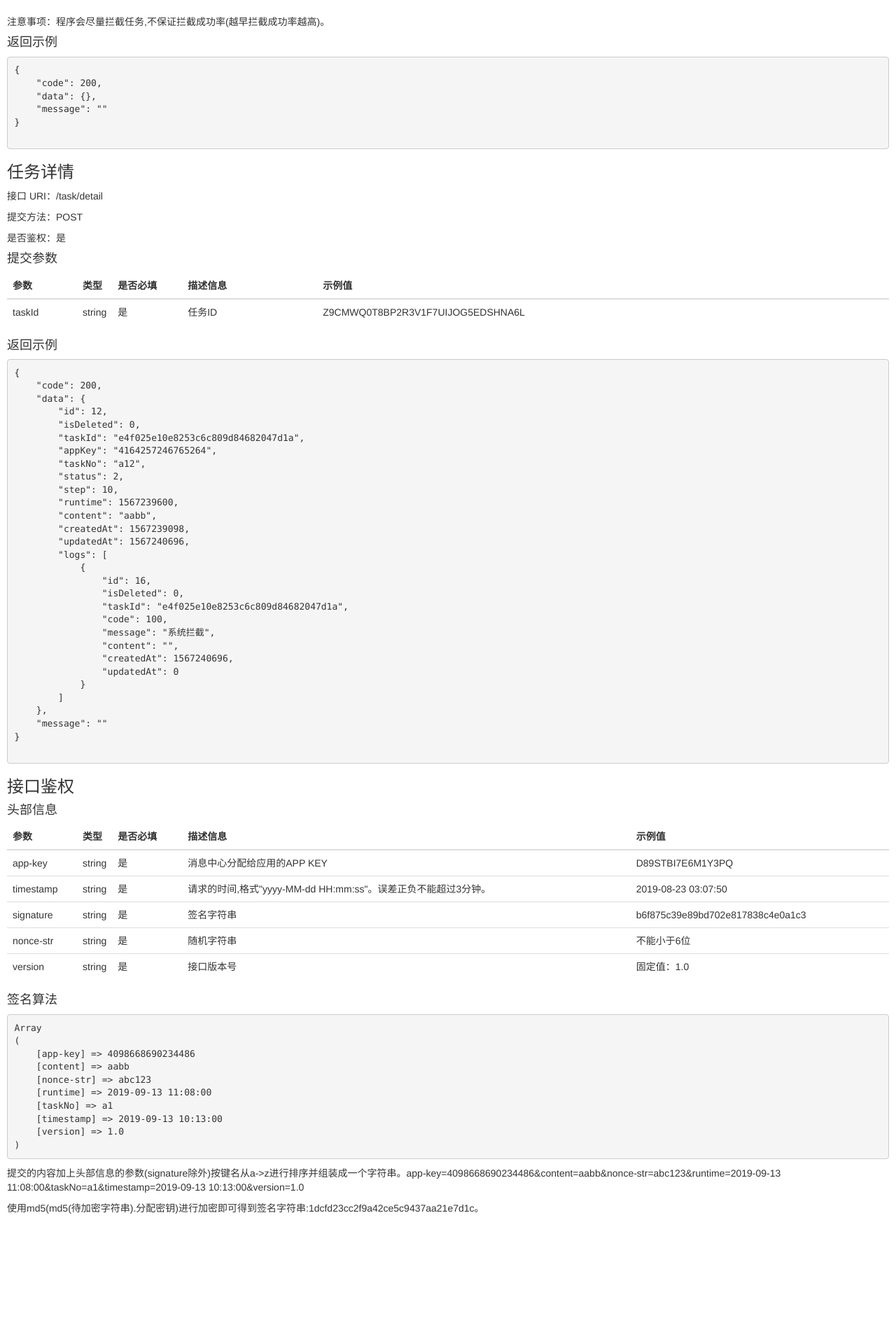
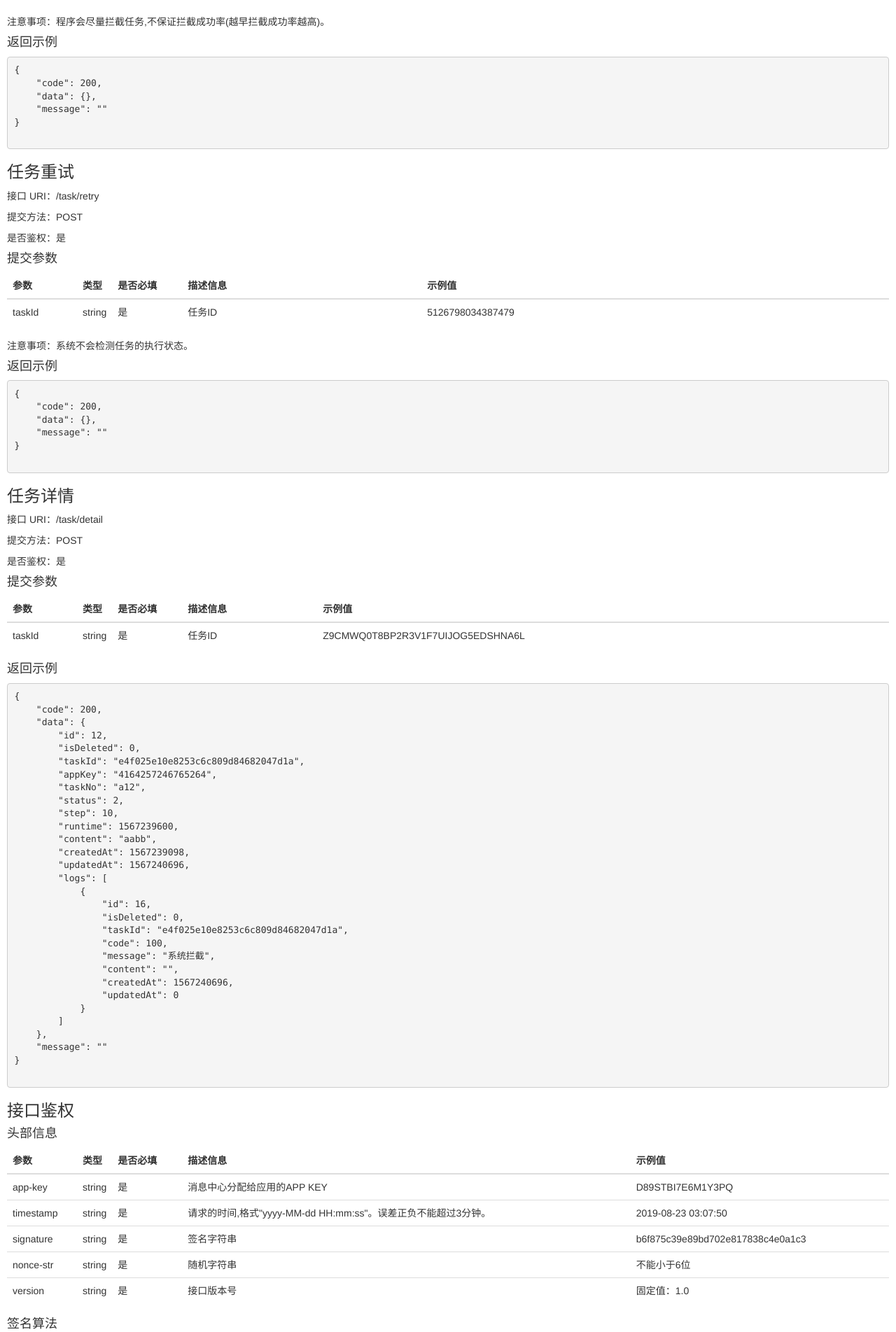
Before and after one commit to longjianghu/good-job, a PHP site: page /resource/views/home/index.php in a window 1280 px wide. Shown: the part 3025-4928 px from the top of the page at 70% size. Before the commit the page ends 4759 px from the top, so only its background shows below. Run offline with PHP 8.4, Linux system fonts and the light colour scheme.

Commit message:
新增任务重试接口

```diff
--- a/resource/views/home/index.php
+++ b/resource/views/home/index.php
@@ -130,6 +130,8 @@
     "message": ""
 }
         </pre>
+</section>
+<section class="content">
     <h3>任务查询</h3>
     <p>接口 URI：/task/detail</p>
     <p>提交方法：POST</p>
@@ -240,6 +242,44 @@
     "message": ""
 }
         </pre>
+</section>
+<section class="content">
+    <h3>任务重试</h3>
+    <p>接口 URI：/task/retry</p>
+    <p>提交方法：POST</p>
+    <p>是否鉴权：是</p>
+    <h4>提交参数</h4>
+    <table class="table table-hover">
+        <thead>
+        <tr>
+            <th width="100px">参数</th>
+            <th width="50px">类型</th>
+            <th width="100px">是否必填</th>
+            <th>描述信息</th>
+            <th>示例值</th>
+        </tr>
+        </thead>
+        <tbody>
+        <tr>
+            <td>taskId</td>
+            <td>string</td>
+            <td>是</td>
+            <td>任务ID</td>
+            <td>5126798034387479</td>
+        </tr>
+        </tbody>
+    </table>
+    <p>注意事项：系统不会检测任务的执行状态。</p>
+    <h4>返回示例</h4>
+    <pre>
+{
+    "code": 200,
+    "data": {},
+    "message": ""
+}
+        </pre>
+</section>
+<section class="content">
     <h3>任务详情</h3>
     <p>接口 URI：/task/detail</p>
     <p>提交方法：POST</p>
```
Also changed, not shown: app/Http/Controller/TaskController.php (+30 -6 lines), app/Model/Data/TaskData.php (+69 -5 lines), app/Model/Data/LogsData.php (line endings or trailing spaces), app/Model/Logic/TaskLogic.php (line endings or trailing spaces), config/db.php (line endings or trailing spaces).
